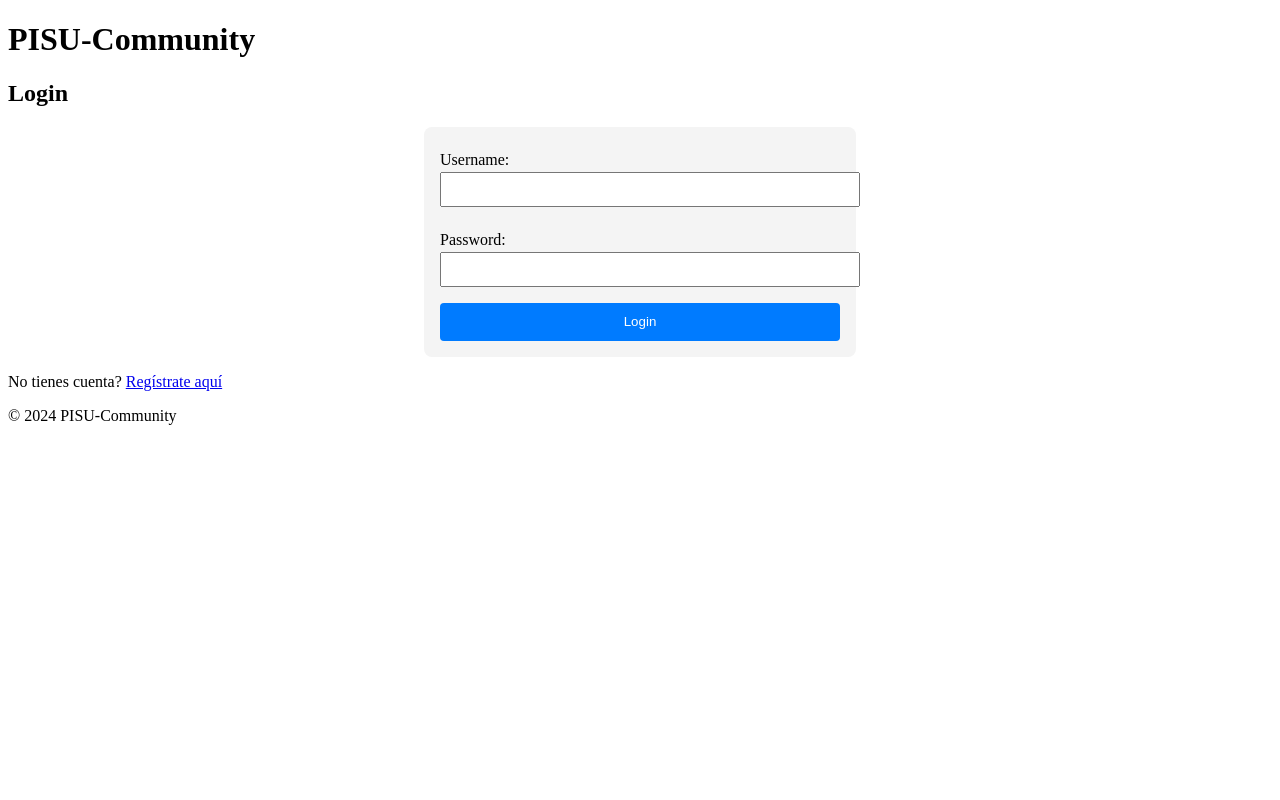
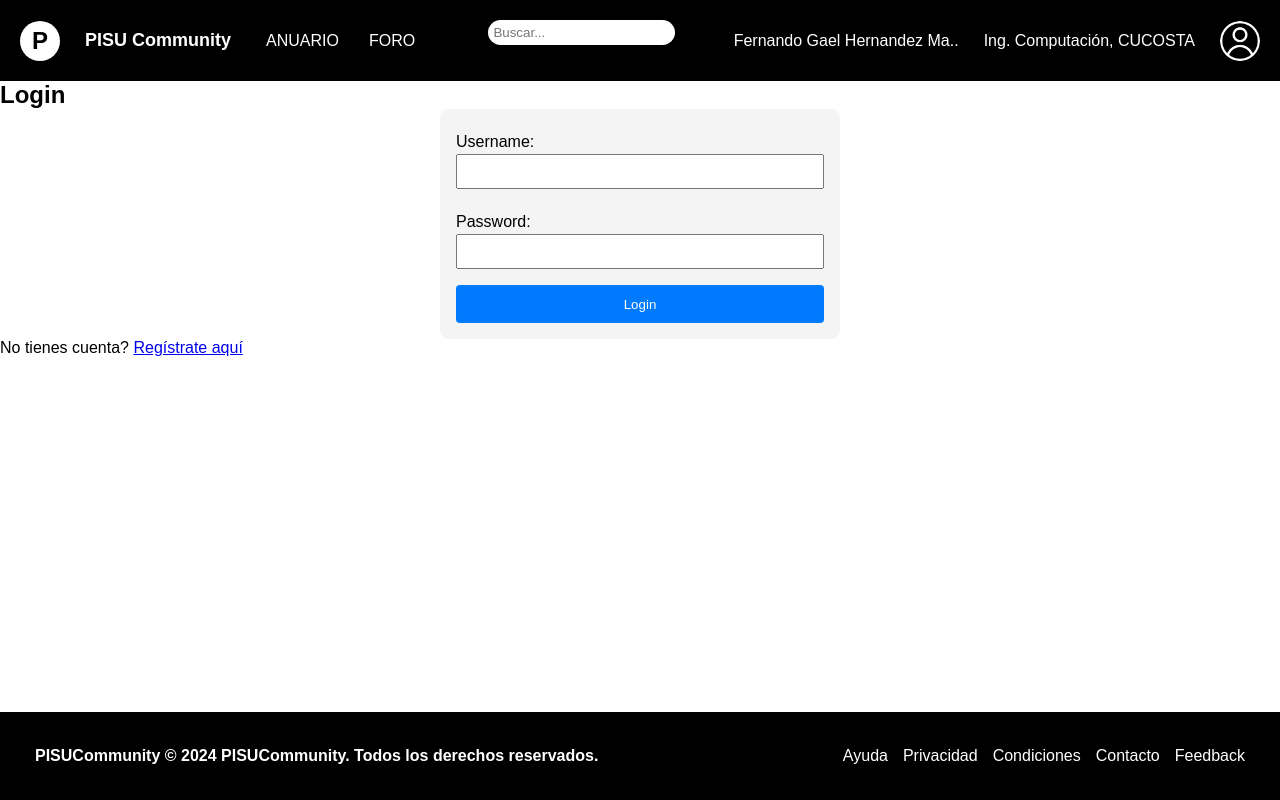
Before and after one commit to Wonkoly/PISU_Community, a Django app: page / in a window 1280 px wide. Run offline with Django 5.2, Linux system fonts and the light colour scheme.

Commit message:
Navbar y footer modificado pero mesalio culero xd

```diff
--- /dev/null
+++ b/static/css/footer.css
@@ -0,0 +1,38 @@
+/* footer.css */
+
+/* footer.css */
+
+.footer {
+    width: 100%;
+    background-color: #000;
+    color: #fff;
+    display: flex;
+    justify-content: space-between;
+    padding: 35px;
+}
+
+
+.footer-content {
+    display: flex;
+    justify-content: space-between;
+    width: 100%;
+}
+
+.footer-links {
+    display: flex;
+    gap: 15px;
+}
+
+.footer-left {
+    font-weight: bold;
+}
+
+.footer-link {
+    color: #fff;
+    text-decoration: none;
+    font-weight: normal;
+}
+
+.footer-link:hover {
+    text-decoration: underline;
+}
--- a/static/css/global.css
+++ b/static/css/global.css
@@ -1 +1,27 @@
-/* Estilos globales */
+/* global.css */
+* {
+    margin: 0;
+    padding: 0;
+    box-sizing: border-box;
+}
+
+body {
+    font-family: Arial, sans-serif;
+    display: flex;
+    flex-direction: column;
+    min-height: 100vh;
+}
+
+header, footer {
+    width: 100%;
+}
+
+main {
+    flex: 1;
+    width: 100%;
+}
+
+/* Opcional: para centrar el contenido de la página */
+header, main, footer {
+    margin: 0 auto;
+}
--- /dev/null
+++ b/static/css/navbar.css
@@ -0,0 +1,68 @@
+/* navbar.css */
+
+.navbar {
+    width: 100%;
+    background-color: #000;
+    color: #fff;
+    display: flex;
+    justify-content: space-between;
+    padding: 20px;
+}
+
+.navbar-section {
+    display: flex;
+    align-items: center;
+    gap: 15px;
+}
+
+.navbar-logo {
+    background-color: #fff;
+    color: #000;
+    font-weight: bold;
+    font-size: 24px;
+    width: 40px;
+    height: 40px;
+    border-radius: 50%;
+    display: flex;
+    align-items: center;
+    justify-content: center;
+    text-decoration: none;
+    margin-right: 10px;
+}
+
+.navbar-title {
+    font-size: 18px;
+    font-weight: bold;
+    margin-right: 20px;
+}
+
+.navbar-link {
+    color: #fff;
+    text-decoration: none;
+    margin-right: 15px;
+    font-size: 16px;
+}
+
+.navbar-search {
+    padding: 5px;
+    border-radius: 20px;
+    border: none;
+    outline: none;
+    align-items: center;
+}
+
+.navbar-user {
+    display: flex;
+    align-items: center;
+    width:max-content;
+}
+
+.navbar-user-name, .navbar-user-info {
+    margin-right: 10px;
+}
+
+.navbar-user-icon {
+    width: 40px;
+    height: 40px;
+    border-radius: 50%;
+}
--- a/templates/base.html
+++ b/templates/base.html
@@ -5,17 +5,15 @@
     <meta charset="UTF-8">
     <meta name="viewport" content="width=device-width, initial-scale=1.0">
     <link rel="stylesheet" href="{% static 'css/global.css' %}">
+    <link rel="stylesheet" href="{% static 'css/navbar.css' %}">
+    <link rel="stylesheet" href="{% static 'css/footer.css' %}">
     {% block head %}<!--Contenido de Head -->{% endblock %}
     <title>{% block title %}PISU-Community{% endblock %}</title>
 </head>
 <body>
     <header>
-        <h1>PISU-Community</h1>
+        {% include "includes/navbar.html" %}
     </header>
-
-    <nav>
-        <!-- Links de navegación -->
-    </nav>
 
     <main>
         {% block content %}
@@ -24,7 +22,7 @@
     </main>
 
     <footer>
-        <p>© 2024 PISU-Community</p>
+        {% include "includes/footer.html" %}
     </footer>
 </body>
 </html>
--- /dev/null
+++ b/templates/includes/footer.html
@@ -0,0 +1,14 @@
+<footer class="footer">
+    <div class="footer-content">
+        <div class="footer-left">
+            <span class="footer-brand">PISUCommunity</span> © 2024 PISUCommunity. Todos los derechos reservados.
+        </div>
+        <div class="footer-links">
+            <a href="#" class="footer-link">Ayuda</a>
+            <a href="#" class="footer-link">Privacidad</a>
+            <a href="#" class="footer-link">Condiciones</a>
+            <a href="#" class="footer-link">Contacto</a>
+            <a href="#" class="footer-link">Feedback</a>
+        </div>
+    </div>
+</footer>
--- /dev/null
+++ b/templates/includes/navbar.html
@@ -0,0 +1,17 @@
+{% load static %}
+<nav class="navbar">
+    <div class="navbar-section">
+        <a href="#" class="navbar-logo">P</a>
+        <span class="navbar-title">PISU Community</span>
+        <a href="#" class="navbar-link">ANUARIO</a>
+        <a href="#" class="navbar-link">FORO</a>
+    </div>
+    <div class="navbar-section">
+        <input type="text" class="navbar-search" placeholder="Buscar...">
+    </div>
+    <div class="navbar-section navbar-user">
+        <span class="navbar-user-name">Fernando Gael Hernandez Ma..</span>
+        <span class="navbar-user-info">Ing. Computación, CUCOSTA</span>
+        <img src="{% static 'images/usuario.png' %}" alt="User icon" class="navbar-user-icon">
+    </div>
+</nav>
```
Also changed, not shown: static/images/usuario.png (added), static/images/usuario.svg (added), 1 other file.
